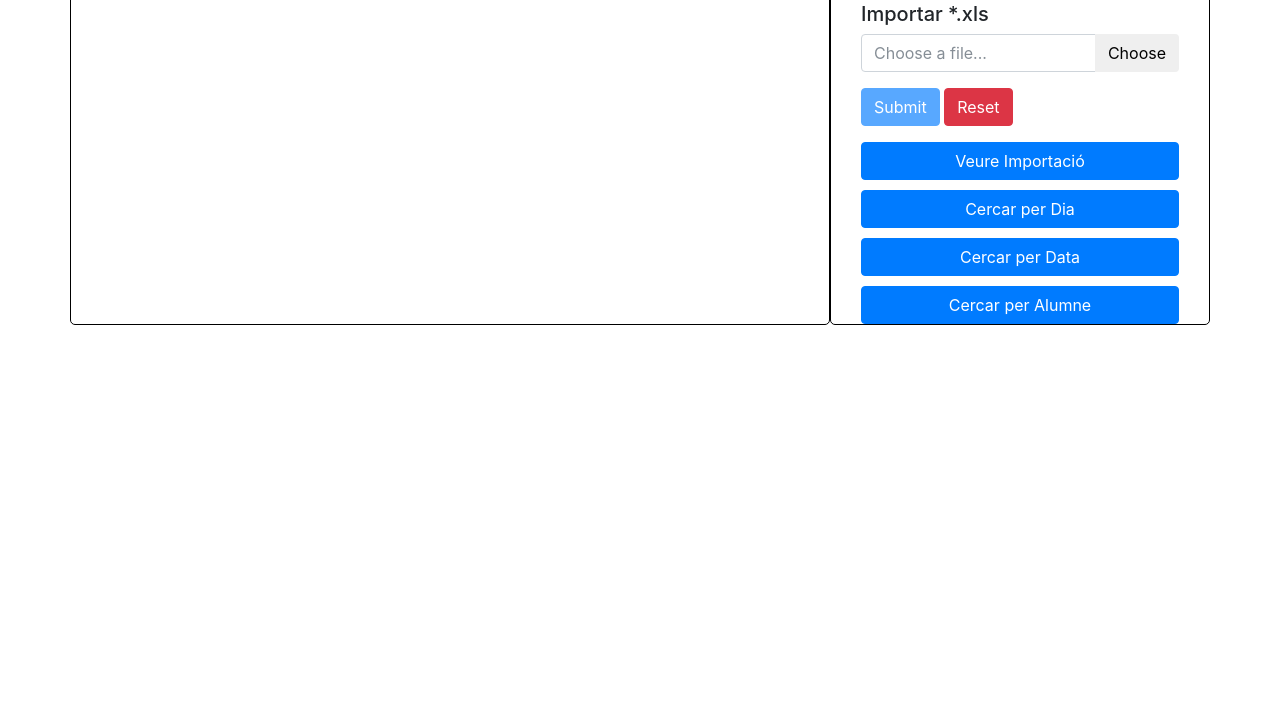
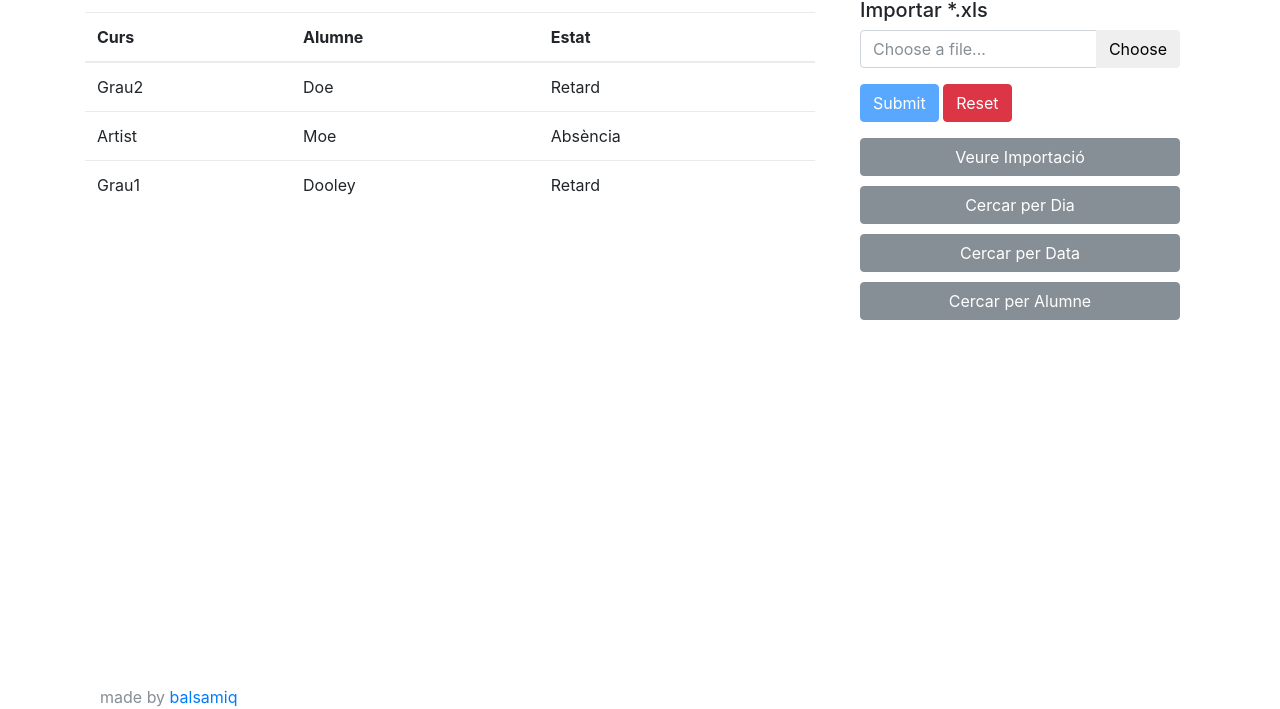
Before and after one commit to valsamiq/ENTIACv3, a plain HTML site: page index.html in a window 1280 px wide. Shown: the part 91-800 px from the top of the page. Drawn offline with Linux system fonts and the light colour scheme.

Commit message:
Added Table and Footer

```diff
--- a/index.html
+++ b/index.html
@@ -14,10 +14,7 @@ and open the template in the editor.
     <link href="bootstrap-4.0.0-beta.2-dist/css/bootstrap.min.css" rel="stylesheet" type="text/css"/>
     <script src="controller.js"></script>
     <style>
-        .row>div{
-            border-radius: 5px;
-            border:1px solid black;
-        }
+
         .barra{
             background-color: lightgrey;
         }
@@ -32,19 +29,22 @@ and open the template in the editor.
         .bodyMenu>div{
             margin-top: 10px;
         }
+        .footer{
+            position: absolute;
+            bottom: 0;
+        }
     </style>
-    <script src="controller.js"></script>
 </head>
 <body>
     <div class="barra">
         <div class="container">
             <!-- Header \/ -->
             <div class="row header">
-                <div class="col-md-3" align="center">
+                <div class="col-md-3 align-middle" align="center">
                     <img src="logo-enti.png" class="img-rounded" alt="Cinque Terre" width="300">
                 </div>
                 <div class="title col-md-9">
-                    <div class="col-md-12" align="center"><h4>Control d'assistencia</h4></div>
+
                     <div class="col-md-12" align="right">
                         <div class="btn-group">
                             <button type="button" class="btn btn-primary dropdown-toggle" data-toggle="dropdown">Administracio <span class="caret"></span></button>
@@ -61,7 +61,35 @@ and open the template in the editor.
     <!-- Body \/ -->
     <div class="container">
         <div class="row body">
-            <div class="col-md-8"></div>
+            <div class="col-md-8">
+                <br/>
+                <table class="table table-hover">
+                    <thead>
+                        <tr>
+                            <th>Curs</th>
+                            <th>Alumne</th>
+                            <th>Estat</th>
+                        </tr>
+                    </thead>
+                    <tbody>
+                        <tr>
+                            <td>Grau2</td>
+                            <td>Doe</td>
+                            <td>Retard</td>
+                        </tr>
+                        <tr>
+                            <td>Artist</td>
+                            <td>Moe</td>
+                            <td>Absència</td>
+                        </tr>
+                        <tr>
+                            <td>Grau1</td>
+                            <td>Dooley</td>
+                            <td>Retard</td>
+                        </tr>
+                    </tbody>
+                </table>
+            </div>
             <div class="col-md-4 bodyMenu">
                 <div class="col-md-12">
                     <h5>Importar *.xls</h5>
@@ -75,27 +103,33 @@ and open the template in the editor.
     		                    </span>
                             </div>
                         </div>
-                        <!-- File uploader END -->
+                        <!-- File uploader buttons -->
                         <div class="form-group">
                             <button type="submit" class="btn btn-primary pull-right" disabled>Submit</button>
                             <button type="reset" class="btn btn-danger">Reset</button>
                         </div>
+                        <!-- File uploader END -->
                     </form>
                 </div>
                 <div class="col-md-12">
-                    <button type="button" class="btn btn-primary btn-block">Veure Importació</button>
+                    <button type="button" class="btn btn-secondary btn-block">Veure Importació</button>
                 </div>
                 <div class="col-md-12">
-                    <button type="button" class="btn btn-primary btn-block">Cercar per Dia</button>
+                    <button type="button" class="btn btn-secondary btn-block">Cercar per Dia</button>
                 </div>
                 <div class="col-md-12">
-                    <button type="button" class="btn btn-primary btn-block">Cercar per Data</button>
+                    <button type="button" class="btn btn-secondary btn-block">Cercar per Data</button>
                 </div>
                 <div class="col-md-12">
-                    <button type="button" class="btn btn-primary btn-block">Cercar per Alumne</button>
+                    <button type="button" class="btn btn-secondary btn-block">Cercar per Alumne</button>
                 </div>
             </div>
         </div>
+        <footer class="footer">
+            <div class="text-muted col-md-12">
+                made by <a href="https://www.linkedin.com/in/aleix-ibern/">balsamiq</a>
+            </div>
+        </footer>
     </div>
 </body>
 </html>
```
